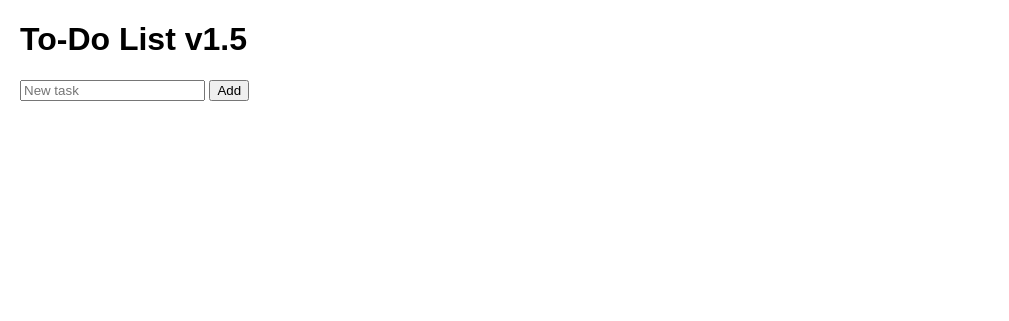
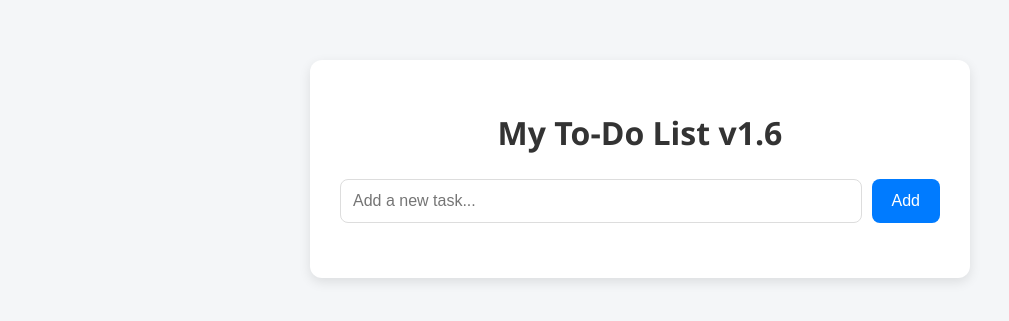
Before and after one commit to mikeeeeeeel/my-todo-pipeline, a Flask app: page / in a window 1280 px wide. Shown: the top 321 px of the page, without its empty margins (0-1009 px from the left). Run offline with Flask 3, Linux system fonts and the light colour scheme.

Commit message:
version 1.6

```diff
--- a/app/templates/index.html
+++ b/app/templates/index.html
@@ -1,28 +1,111 @@
 <!DOCTYPE html>
-<html>
+<html lang="en">
 <head>
-    <title>My To-Do List</title>
+    <meta charset="UTF-8">
+    <meta name="viewport" content="width=device-width, initial-scale=1.0">
+    <title>My To‑Do List</title>
     <style>
-        body { font-family: Arial, sans-serif; margin: 20px; }
-        .done { text-decoration: line-through; color: gray; }
+        body {
+            font-family: 'Segoe UI', Tahoma, Geneva, Verdana, sans-serif;
+            background: #f4f6f8;
+            margin: 0;
+            padding: 0;
+        }
+        .container {
+            max-width: 600px;
+            margin: 60px auto;
+            background: white;
+            padding: 30px;
+            border-radius: 12px;
+            box-shadow: 0 4px 12px rgba(0,0,0,0.1);
+        }
+        h1 {
+            text-align: center;
+            color: #333;
+            margin-bottom: 25px;
+        }
+        form {
+            display: flex;
+            gap: 10px;
+            margin-bottom: 25px;
+        }
+        input[type="text"] {
+            flex: 1;
+            padding: 12px;
+            border: 1px solid #ddd;
+            border-radius: 8px;
+            font-size: 16px;
+        }
+        button {
+            padding: 12px 20px;
+            border: none;
+            background: #007bff;
+            color: white;
+            font-size: 16px;
+            border-radius: 8px;
+            cursor: pointer;
+            transition: background 0.3s ease;
+        }
+        button:hover {
+            background: #0056b3;
+        }
+        ul {
+            list-style: none;
+            padding: 0;
+        }
+        li {
+            background: #f9fafb;
+            margin-bottom: 12px;
+            padding: 15px;
+            border-radius: 8px;
+            display: flex;
+            justify-content: space-between;
+            align-items: center;
+            transition: transform 0.2s;
+        }
+        li:hover {
+            transform: translateX(4px);
+        }
+        .done {
+            text-decoration: line-through;
+            color: #888;
+        }
+        a {
+            margin-left: 12px;
+            text-decoration: none;
+            color: #007bff;
+            font-size: 14px;
+        }
+        a:hover {
+            text-decoration: underline;
+        }
+        .actions {
+            flex-shrink: 0;
+        }
     </style>
 </head>
 <body>
-    <h1>To-Do List v1.5</h1>
+    <div class="container">
+        <h1>My To‑Do List v1.6</h1>
         <form action="/add" method="post">
-        <input type="text" name="task" placeholder="New task" required>
+            <input type="text" name="task" placeholder="Add a new task..." required>
             <button type="submit">Add</button>
         </form>
         <ul>
             {% for task in tasks %}
-        <li class="{% if task.done %}done{% endif %}">
+            <li>
+                <span class="{% if task.done %}done{% endif %}">
                     {{ task.task }}
+                </span>
+                <div class="actions">
                     {% if not task.done %}
                     <a href="/complete/{{ loop.index0 }}">✅ Complete</a>
                     {% endif %}
                     <a href="/delete/{{ loop.index0 }}">🗑 Delete</a>
+                </div>
             </li>
             {% endfor %}
         </ul>
+    </div>
 </body>
 </html>
```
Lines whose indentation alone changed are shown as unchanged.
